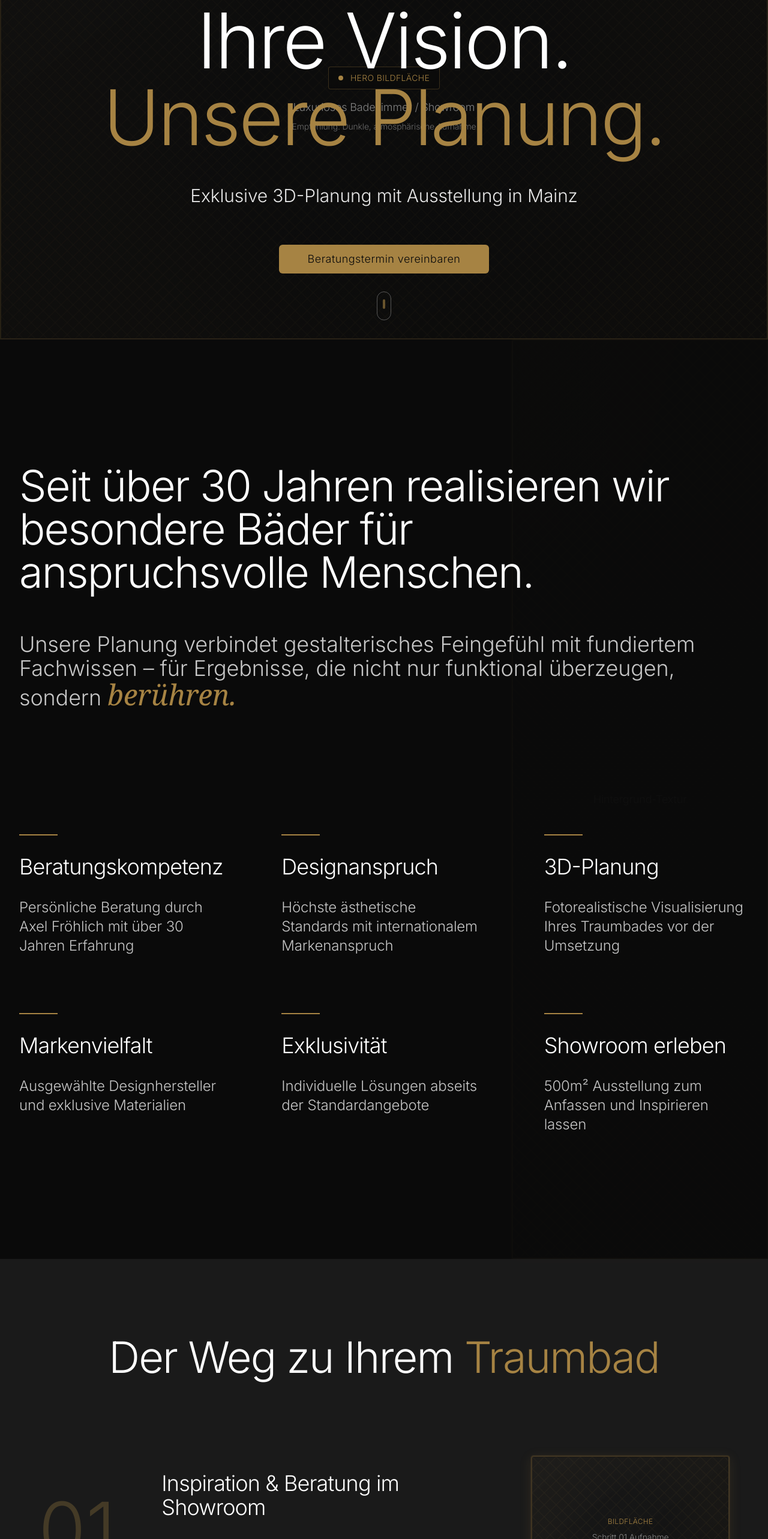
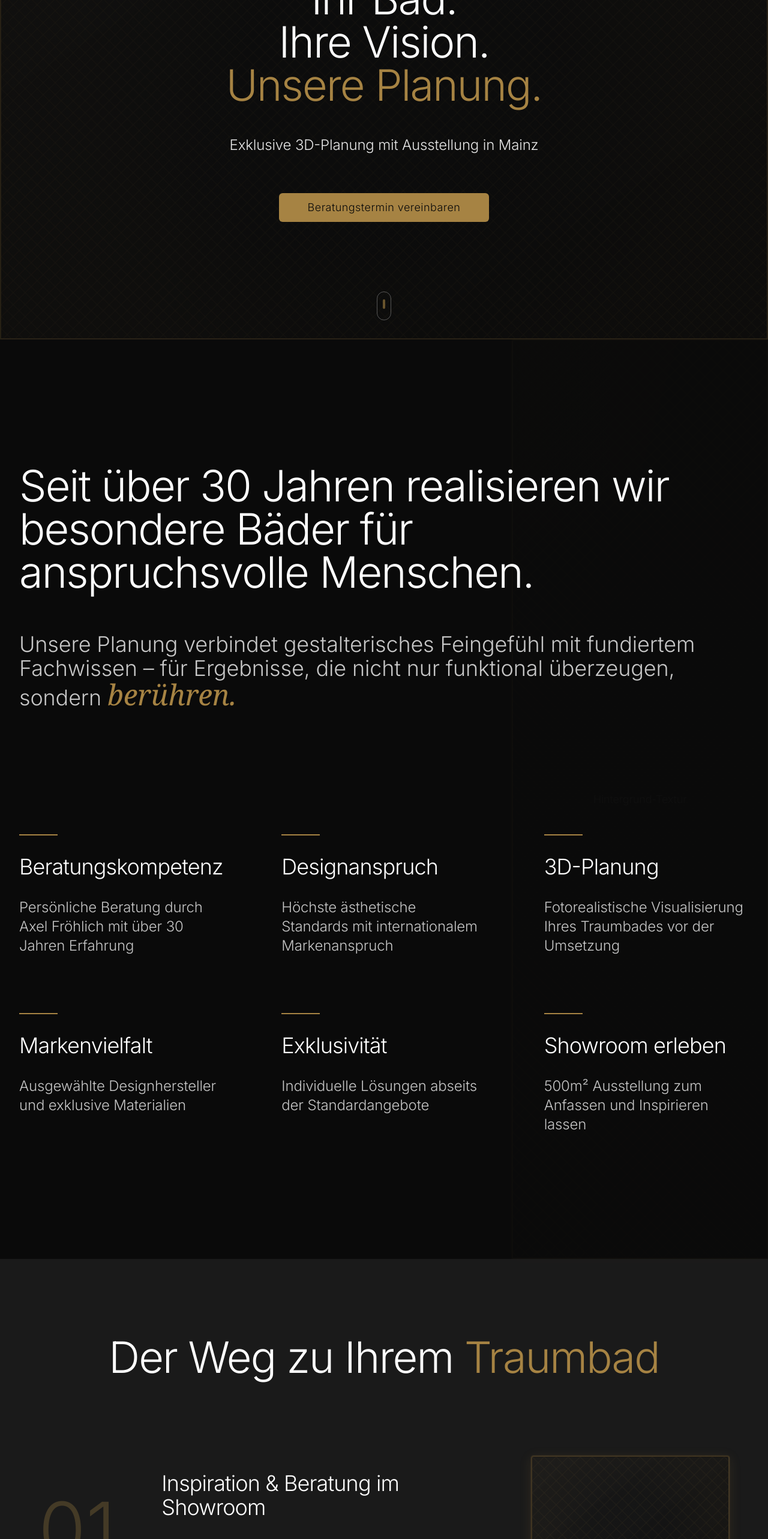
Before and after one commit to ooliv-agentur/axel-froehlich, a React (Vite) app: page / in a window 1280 px wide. Shown: the part 234-2800 px from the top of the page at 60% size. Built offline with nearby package versions, Linux system fonts and the light colour scheme.

Commit message:
Fix: Improve placeholder info visibility
Adjusted placeholder info in Hero Section to prevent visual obstruction.

```diff
--- a/src/components/ContactSection.tsx
+++ b/src/components/ContactSection.tsx
@@ -1,4 +1,3 @@
-
 import React from 'react';
 import { Button } from '@/components/ui/button';
 
@@ -13,17 +12,17 @@ export const ContactSection = () => {
         }}></div>
       </div>
 
-      <div className="container mx-auto px-4 relative z-10 max-w-full">
+      <div className="container mx-auto px-4 relative z-10">
         <div className="max-w-6xl mx-auto">
-          <div className="grid lg:grid-cols-2 gap-8 lg:gap-20 items-center">
+          <div className="grid lg:grid-cols-2 gap-8 lg:gap-16 items-center">
             {/* Contact Content */}
             <div className="text-center lg:text-left order-2 lg:order-1">
-              <div className="w-16 h-1 bg-luxury-gold mb-8 mx-auto lg:mx-0"></div>
-              <h2 className="text-3xl sm:text-4xl md:text-5xl lg:text-6xl xl:text-7xl font-thin mb-8 lg:mb-12 text-luxury-white tracking-tight leading-tight">
+              <div className="w-16 h-1 bg-luxury-gold mb-6 lg:mb-8 mx-auto lg:mx-0"></div>
+              <h2 className="text-3xl sm:text-4xl lg:text-5xl xl:text-6xl font-thin mb-6 lg:mb-8 text-luxury-white tracking-tight leading-tight">
                 Ihr Projekt <span className="gold-accent font-serif italic block sm:inline">beginnt hier</span>
               </h2>
 
-              <div className="space-y-6 lg:space-y-8 text-luxury-text/80 mb-8 lg:mb-12">
+              <div className="space-y-4 lg:space-y-6 text-luxury-text/80 mb-6 lg:mb-8">
                 <p className="text-lg sm:text-xl lg:text-2xl leading-relaxed font-light">
                   Lassen Sie uns über Ihre Vorstellungen sprechen –
                   in einem unverbindlichen Beratungsgespräch.
@@ -37,7 +36,7 @@ export const ContactSection = () => {
 
               <Button
                 size="lg"
-                className="bg-luxury-gold hover:bg-luxury-gold/80 text-luxury-black text-base sm:text-lg px-8 sm:px-12 py-6 sm:py-8 font-light tracking-wide mb-8 lg:mb-12 w-full sm:w-auto"
+                className="bg-luxury-gold hover:bg-luxury-gold/80 text-luxury-black text-base sm:text-lg px-6 sm:px-8 py-4 sm:py-6 font-light tracking-wide mb-6 lg:mb-8 w-full sm:w-auto"
               >
                 Beratungstermin vereinbaren
               </Button>
@@ -65,10 +64,8 @@ export const ContactSection = () => {
             {/* Contact Image */}
             <div className="order-1 lg:order-2">
               <div className="aspect-[4/5] image-placeholder rounded-sm relative overflow-hidden mx-auto max-w-sm lg:max-w-none">
-                <div className="text-center px-4 flex flex-col justify-center h-full">
-                  <div className="text-luxury-gold text-xs font-light mb-2 tracking-wide">BILDFLÄCHE</div>
-                  <div className="text-luxury-text/50 text-sm">Axel Fröhlich Portrait</div>
-                  <div className="text-luxury-text/40 text-xs mt-1">oder Showroom Atmosphäre</div>
+                <div className="absolute top-3 left-3">
+                  <div className="text-luxury-gold/30 text-xs font-light">Portrait / Showroom</div>
                 </div>
 
                 {/* Overlay with contact prompt */}
--- a/src/components/HeroSection.tsx
+++ b/src/components/HeroSection.tsx
@@ -8,34 +8,32 @@ export const HeroSection = () => {
       {/* Large Hero Background Image */}
       <div className="absolute inset-0">
         <div className="w-full h-full image-placeholder">
-          <div className="text-center z-10 relative px-4">
-            <div className="inline-flex items-center px-3 sm:px-4 py-2 bg-luxury-black/60 backdrop-blur-sm rounded border border-luxury-gold/30 mb-3 sm:mb-4">
-              <div className="w-2 h-2 bg-luxury-gold rounded-full mr-2 sm:mr-3"></div>
-              <div className="text-luxury-gold text-xs sm:text-sm font-light tracking-wide">HERO BILDFLÄCHE</div>
+          <div className="absolute top-4 left-4 z-10">
+            <div className="inline-flex items-center px-2 py-1 bg-luxury-black/80 backdrop-blur-sm rounded border border-luxury-gold/20 opacity-50">
+              <div className="w-1.5 h-1.5 bg-luxury-gold/60 rounded-full mr-2"></div>
+              <div className="text-luxury-gold/60 text-xs font-light tracking-wide">HERO BILDFLÄCHE</div>
             </div>
-            <div className="text-luxury-text/50 text-sm sm:text-lg">Luxuriöses Badezimmer / Showroom</div>
-            <div className="text-luxury-text/40 text-xs sm:text-sm mt-1 sm:mt-2">Empfehlung: Dunkle, atmosphärische Aufnahme</div>
           </div>
         </div>
         <div className="absolute inset-0 bg-luxury-black/40"></div>
       </div>
 
       {/* Content */}
-      <div className="relative z-20 container mx-auto px-4 sm:px-8 text-center">
-        <div className="max-w-8xl mx-auto">
-          <h1 className="text-4xl sm:text-5xl md:text-6xl lg:text-8xl xl:text-9xl font-thin mb-8 sm:mb-12 leading-tight tracking-tight text-white">
+      <div className="relative z-20 container mx-auto px-4 sm:px-6 lg:px-8 text-center">
+        <div className="max-w-6xl mx-auto">
+          <h1 className="text-3xl sm:text-4xl md:text-5xl lg:text-6xl xl:text-7xl font-thin mb-6 sm:mb-8 lg:mb-12 leading-tight tracking-tight text-white">
             <span className="block">Ihr Bad.</span>
             <span className="block text-white">Ihre Vision.</span>
             <span className="block text-luxury-gold font-light">Unsere Planung.</span>
           </h1>
 
-          <p className="text-lg sm:text-xl lg:text-2xl xl:text-3xl mb-12 sm:mb-16 text-white/90 font-light leading-relaxed max-w-4xl mx-auto px-4">
+          <p className="text-lg sm:text-xl lg:text-2xl mb-8 sm:mb-12 lg:mb-16 text-white/90 font-light leading-relaxed max-w-3xl mx-auto px-4">
             Exklusive 3D-Planung mit Ausstellung in Mainz
           </p>
 
           <Button
             size="lg"
-            className="bg-luxury-gold hover:bg-luxury-gold/80 text-luxury-black text-base sm:text-lg px-8 sm:px-12 py-4 sm:py-6 font-light tracking-wide transition-all duration-500 hover:scale-105"
+            className="bg-luxury-gold hover:bg-luxury-gold/80 text-luxury-black text-base sm:text-lg px-6 sm:px-8 lg:px-12 py-3 sm:py-4 lg:py-6 font-light tracking-wide transition-all duration-500 hover:scale-105"
             onClick={() => document.getElementById('kontakt')?.scrollIntoView({ behavior: 'smooth' })}
           >
             Beratungstermin vereinbaren
@@ -44,7 +42,7 @@ export const HeroSection = () => {
       </div>
 
       {/* Scroll Indicator */}
-      <div className="absolute bottom-4 sm:bottom-8 left-1/2 transform -translate-x-1/2">
+      <div className="absolute bottom-6 sm:bottom-8 left-1/2 transform -translate-x-1/2">
         <div className="w-5 sm:w-6 h-10 sm:h-12 border border-white/30 rounded-full flex justify-center">
           <div className="w-1 h-3 sm:h-4 bg-luxury-gold/60 rounded-full mt-2 sm:mt-3"></div>
         </div>
--- a/src/components/PlanningSection.tsx
+++ b/src/components/PlanningSection.tsx
@@ -1,4 +1,3 @@
-
 import React from 'react';
 import { Button } from '@/components/ui/button';
 
@@ -27,13 +26,11 @@ export const PlanningSection = () => {
             {/* Large 3D Visualization */}
             <div className="order-2 lg:order-1">
               <div className="aspect-[4/3] image-placeholder rounded-sm relative overflow-hidden">
-                <div className="text-center z-10 relative px-4">
-                  <div className="inline-flex items-center px-3 sm:px-4 py-2 bg-luxury-black/60 backdrop-blur-sm rounded border border-luxury-gold/30 mb-3 sm:mb-4">
-                    <div className="w-2 h-2 bg-luxury-gold rounded-full mr-2 sm:mr-3"></div>
-                    <div className="text-luxury-gold text-xs sm:text-sm font-light tracking-wide">3D-VISUALISIERUNG</div>
+                <div className="absolute top-3 left-3 z-10">
+                  <div className="inline-flex items-center px-2 py-1 bg-luxury-black/80 backdrop-blur-sm rounded border border-luxury-gold/20 opacity-40">
+                    <div className="w-1.5 h-1.5 bg-luxury-gold/60 rounded-full mr-2"></div>
+                    <div className="text-luxury-gold/60 text-xs font-light tracking-wide">3D-VISUALISIERUNG</div>
                   </div>
-                  <div className="text-luxury-text/50 text-sm sm:text-lg">Fotorealistische Darstellung</div>
-                  <div className="text-luxury-text/40 text-xs sm:text-sm mt-1 sm:mt-2">Empfehlung: Beeindruckende 3D-Ansicht</div>
                 </div>
                 {/* Overlay with planning details */}
                 <div className="absolute inset-0 bg-gradient-to-t from-luxury-black/70 to-transparent"></div>
--- a/src/components/ProcessSection.tsx
+++ b/src/components/ProcessSection.tsx
@@ -55,10 +55,9 @@ export const ProcessSection = () => {
 
                   {/* Image Placeholder */}
                   <div className="lg:col-span-4">
-                    <div className="aspect-[4/3] image-placeholder rounded-sm">
-                      <div className="text-center px-4">
-                        <div className="text-luxury-gold text-xs font-light mb-2 tracking-wide">BILDFLÄCHE</div>
-                        <div className="text-luxury-text/50 text-sm">Schritt {step.number} Aufnahme</div>
+                    <div className="aspect-[4/3] image-placeholder rounded-sm relative">
+                      <div className="absolute bottom-3 right-3">
+                        <div className="text-luxury-gold/40 text-xs font-light">Schritt {step.number}</div>
                       </div>
                     </div>
                   </div>
--- a/src/components/ProjectsSection.tsx
+++ b/src/components/ProjectsSection.tsx
@@ -1,4 +1,3 @@
-
 import React from 'react';
 
 export const ProjectsSection = () => {
@@ -52,10 +51,8 @@ export const ProjectsSection = () => {
               >
                 {/* Project Image with Hover Overlay */}
                 <div className="aspect-[5/4] image-placeholder rounded-sm relative overflow-hidden mb-6 sm:mb-8">
-                  <div className="text-center px-4">
-                    <div className="text-luxury-gold text-xs font-light mb-2 tracking-wide">BILDFLÄCHE</div>
-                    <div className="text-luxury-text/50 text-sm sm:text-lg">{project.title}</div>
-                    <div className="text-luxury-text/40 text-xs sm:text-sm mt-1 sm:mt-2">Empfehlung: Atmosphärische Badaufnahme</div>
+                  <div className="absolute bottom-3 right-3">
+                    <div className="text-luxury-gold/30 text-xs font-light">{project.title}</div>
                   </div>
 
                   {/* Enhanced Overlay with better contrast */}
--- a/src/components/ShowroomSection.tsx
+++ b/src/components/ShowroomSection.tsx
@@ -1,4 +1,3 @@
-
 import React from 'react';
 
 export const ShowroomSection = () => {
@@ -7,13 +6,11 @@ export const ShowroomSection = () => {
       {/* Large Showroom Image */}
       <div className="absolute inset-0">
         <div className="w-full h-full image-placeholder">
-          <div className="text-center z-10 relative px-4">
-            <div className="inline-flex items-center px-3 sm:px-4 py-2 bg-luxury-black/60 backdrop-blur-sm rounded border border-luxury-gold/30 mb-3 sm:mb-4">
-              <div className="w-2 h-2 bg-luxury-gold rounded-full mr-2 sm:mr-3"></div>
-              <div className="text-luxury-gold text-xs sm:text-sm font-light tracking-wide">SHOWROOM HAUPTBILD</div>
+          <div className="absolute top-4 left-4 z-10">
+            <div className="inline-flex items-center px-2 py-1 bg-luxury-black/80 backdrop-blur-sm rounded border border-luxury-gold/20 opacity-40">
+              <div className="w-1.5 h-1.5 bg-luxury-gold/60 rounded-full mr-2"></div>
+              <div className="text-luxury-gold/60 text-xs font-light tracking-wide">SHOWROOM HAUPTBILD</div>
             </div>
-            <div className="text-luxury-text/50 text-sm sm:text-lg">500m² Ausstellung Mainz</div>
-            <div className="text-luxury-text/40 text-xs sm:text-sm mt-1 sm:mt-2">Empfehlung: Atmosphärische Showroom-Aufnahme</div>
           </div>
         </div>
         <div className="absolute inset-0 luxury-gradient"></div>
```
